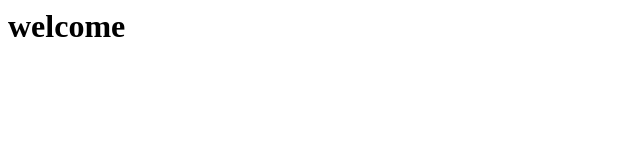
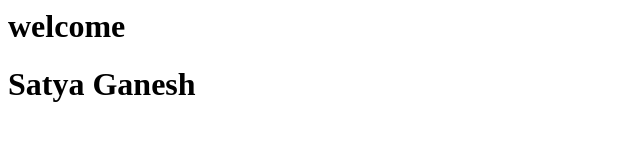
Before and after one commit to kuruvasatya/DummyRepository, a plain HTML site: page index.html in a window 1280 px wide. Shown: the whole page, without its empty margins (0-640 px from the left). Drawn offline with Linux system fonts and the light colour scheme.

Commit message:
Name added

```diff
--- a/index.html
+++ b/index.html
@@ -2,6 +2,7 @@
 	<head>
 	</head>
 		<H1> welcome </h1>
+		<h1> Satya Ganesh </h1>
 	<body>
 	</body>
 </html>
```
